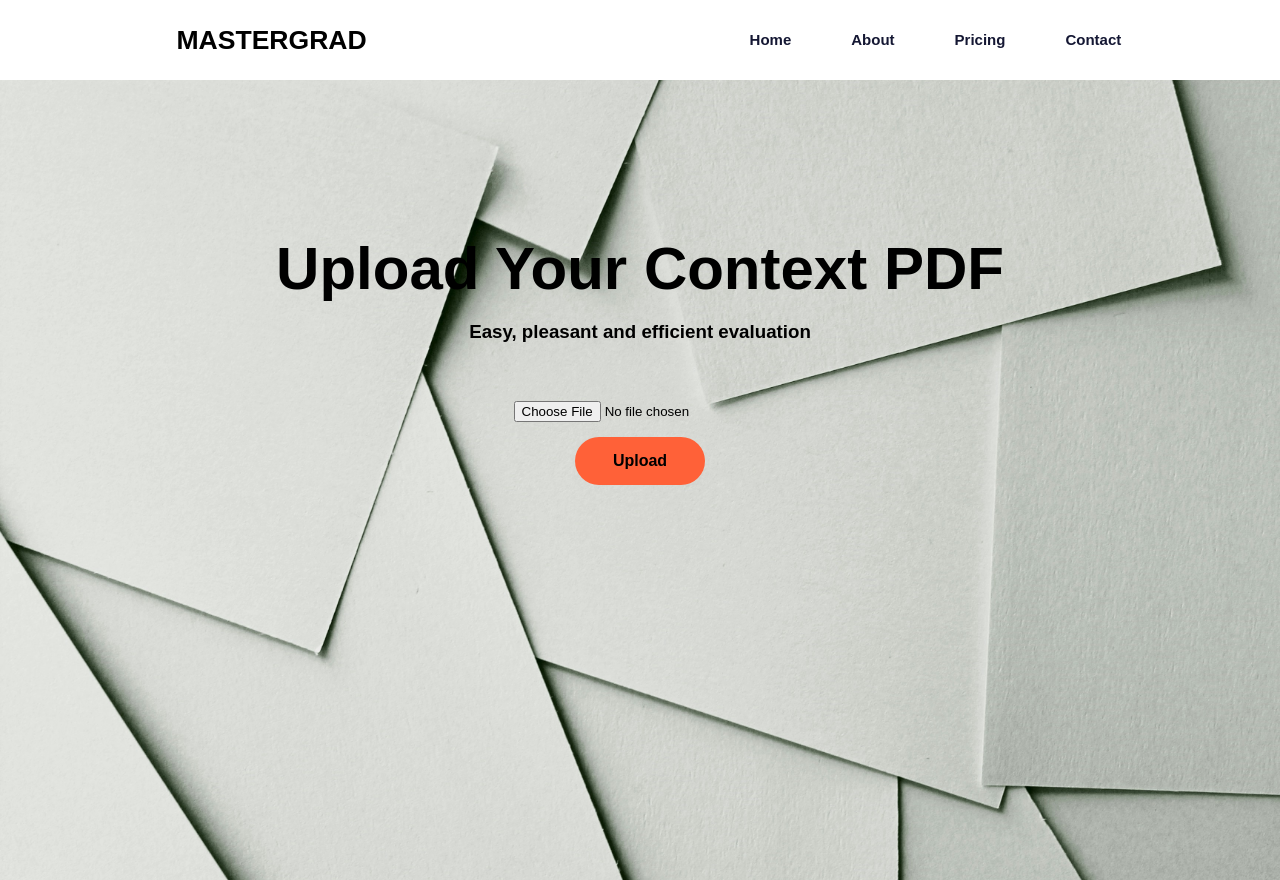
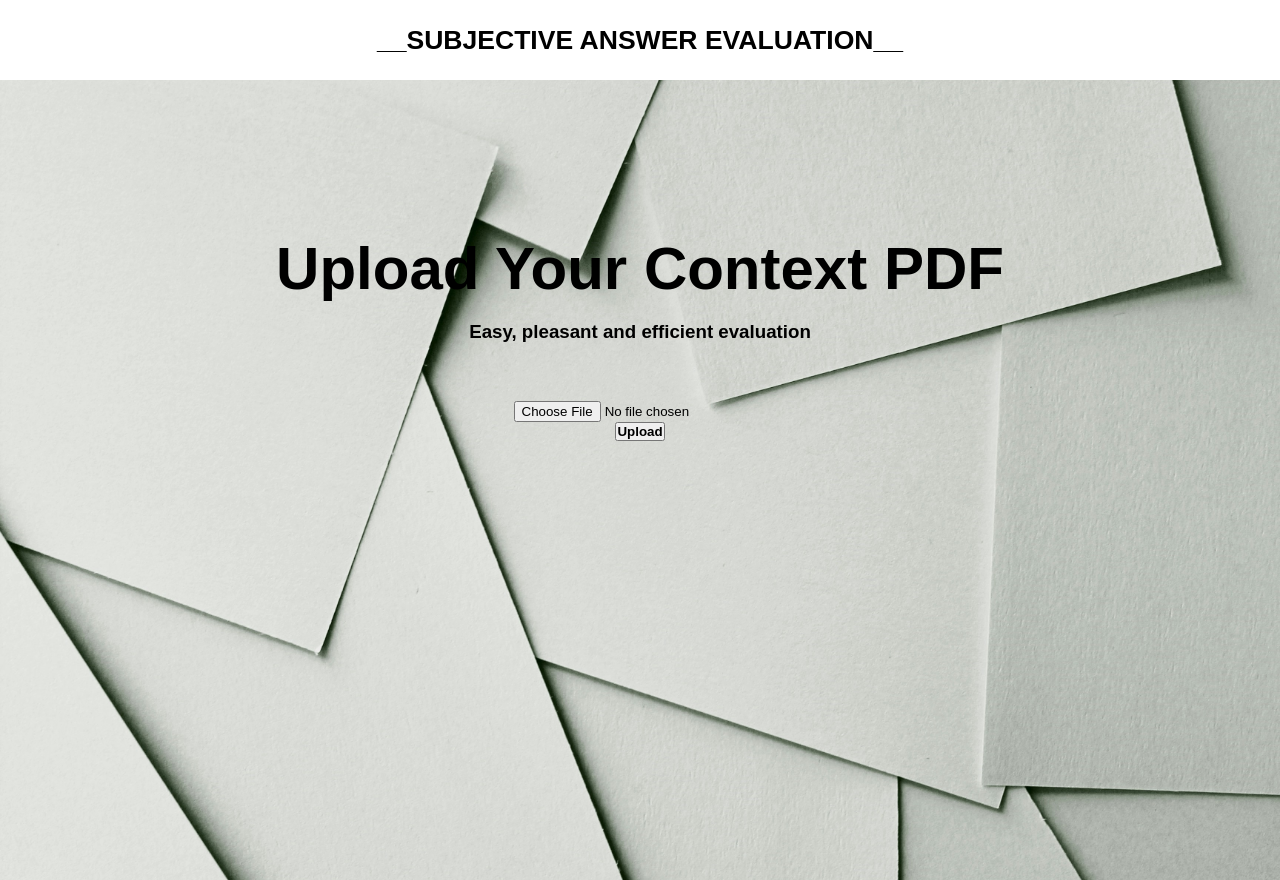
Before and after one commit to rupesh-25/Subjective_answer_evaluation, a Django app: page / in a window 1280 px wide. Run offline with Django 5.2, Linux system fonts and the light colour scheme; some libraries are stand-ins or nearby versions.

Commit message:
Ocr finetuned with GPT. Some processing shit done as well
Other stuff includes processing both questions and answers with gpt, segmenting each of those and then getting final output. Front end is to be finetuned.

```diff
--- a/nlp/templates/upload_documents.html
+++ b/nlp/templates/upload_documents.html
@@ -89,7 +89,7 @@
                                         style="font-size: 120%;">Question Paper :</label>
                                     <br>
                                     <br>
-                                    <input type="file" id="txtFile1" name="question_paper" accept=".txt">
+                                    <input type="file" id="pdfFile1" name="question_paper" accept=".pdf">
                                 </div>
                             </div>
                             <br>
@@ -106,7 +106,7 @@
                                         style="font-size: 120%;">Student Answer :</label>
                                     <br>
                                     <br>
-                                    <input type="file" id="txtFile2" name="student_answer" accept=".txt">
+                                    <input type="file" id="pdfFile2" name="student_answer" accept=".pdf">
                                 </div>
                             </div>
                             <br>
--- a/nlp/templates/ut.html
+++ b/nlp/templates/ut.html
@@ -9,14 +9,8 @@
     <header>
         <nav>
             <div class="logo">
-                <h5>MasterGrad</h5>
+                <h5>__Subjective Answer Evaluation__</h5>
             </div>
-            <ul class="menu">
-                <li><a href="#"><b>Home</b></a></li>
-                <li><a href="#"><b>About</b></a></li>
-                <li><a href="#"><b>Pricing</b></a></li>
-                <li><a href="#"><b>Contact</b></a></li>
-            </ul>
             <div class="bar">
                 <div class="bar-1"></div>
                 <div class="bar-2"></div>
@@ -39,11 +33,10 @@
                         <br>
                         <input type="file" id="pdfFile3" name="pdfFile" name="reference_paper" accept="application/pdf">
                         <br>
+                        <div class="btn">
+                            <button type="submit" class="btn btn-outline-warning" id="submit_msg"><b>Upload</b></button>
+                        </div>
                     </form>
-                </div>
-                <div class="btn">
-                    <a href="#">
-                    <type="submit" class="btn btn-outline-warning" id="submit_msg" value="submit" href="Que_answers.html"><b>Upload</b></type=></a>
                 </div>
             </div>
         </div>
--- a/nlp/views.py
+++ b/nlp/views.py
@@ -1,7 +1,6 @@
 from django.shortcuts import render, redirect, HttpResponse
 from django.http import HttpResponseRedirect
 from openai import OpenAI
-from langchain_community.llms import OpenAI
 from langchain.prompts import PromptTemplate
 from langchain.chains import LLMChain
 from langchain_community.vectorstores import FAISS
@@ -14,14 +13,15 @@ import os
 from dotenv import load_dotenv
 from google.api_core.client_options import ClientOptions
 from google.cloud import documentai
+from langchain_openai import ChatOpenAI
 
 #Load the Api keys as environment variables
 load_dotenv()
 
 #Obtain the output
-temp_template="So you are a teacher evaluating students answers and giving it a score. The question carries 10 marks. You are having a syllabus sheet which you refer for assigning marks. So here is the syllabus sheet-{docs}. So here is the question-{question} and here is the corresponding students answer-{student_answer}. Just return score and nothing else."
+temp_template="So you are a teacher evaluating students answers and giving it a score. The question carries 10 marks. You are having a syllabus sheet which you refer for assigning marks. So here is the syllabus sheet-{docs}. So here is the question-{question} and here is the corresponding students answer-{student_answer}. Evaluate considering a bunch of points typically looked by human teachers such as the depth of the answer. Just return score and nothing else. Make sure your response format is \"x/10\" is x is the assigned score"
 def get_conversational_chain(iv,template):
-    llm=OpenAI(temperature=0.5)
+    llm=ChatOpenAI(model="gpt-4")
     prompt_template=PromptTemplate(
         input_variables=iv,
         template=template
@@ -30,7 +30,7 @@ def get_conversational_chain(iv,template):
     return name_chain
 
 #Google Document AI stuff
-credential_path = "C:\Users\DELL\Subjective_answer_evaluation\fluted-nation-419211-afb27e726842.json"
+credential_path = r"C:\Users\DELL\Subjective_answer_evaluation\fluted-nation-419211-afb27e726842.json"
 os.environ['GOOGLE_APPLICATION_CREDENTIALS'] = credential_path
 
 project_id = "fluted-nation-419211"
@@ -165,16 +165,28 @@ def process(request):
             processor_version_id=processor_version_id
             )
 
+        #Preprocess questions
+        questions_temp="Here is some text fetched with OCR-\"{questions}\". The OCR gets things wrong, your job is to correct and realign them. After doing that, return those questions. Make sure individual questions are separated by \"Q-\" so that further the split function run on that properly segments them. Make sure you dont add any other text in your response as that would be used for further downstream tasks"
+        q_chain=get_conversational_chain(['questions'], questions_temp)
+        questions=q_chain(questions, return_only_outputs=True)
+        questions=questions['text']
+
         #Segmenting those questions and answers
-        questions=questions.split("Q")
+        questions=questions.split("Q-")
+        questions.pop(0)
         answers=answers.split("Ans")
         answers.pop(0)
 
         #Preprocess answers to bring them in order.
-        correction_template="Here is some text-{answer}. We have got it from OCR. It is out of order. So bring that in order, respond with just the corrected text and nothing else "
+        correction_template="Here is some text-{answer}. We have got it from OCR. It is out of order. So bring that in order, respond with just the corrected text. Make sure you dont add any other text in your response as that would be used for further downstream tasks "
         correction_chain=get_conversational_chain(['answer'],correction_template)
         for idx in range(len(answers)):
             answers[idx]=correction_chain(answers[idx], return_only_outputs=True)
+            answers[idx]=answers[idx]['text']
+
+        # #For the sake of debugging
+        # print(f"Here are the questions-{questions}")
+        # print(f"Here are the answers-{answers}")
 
         #Load the vector DB
         embeddings=OpenAIEmbeddings(model="text-embedding-3-small")
```
